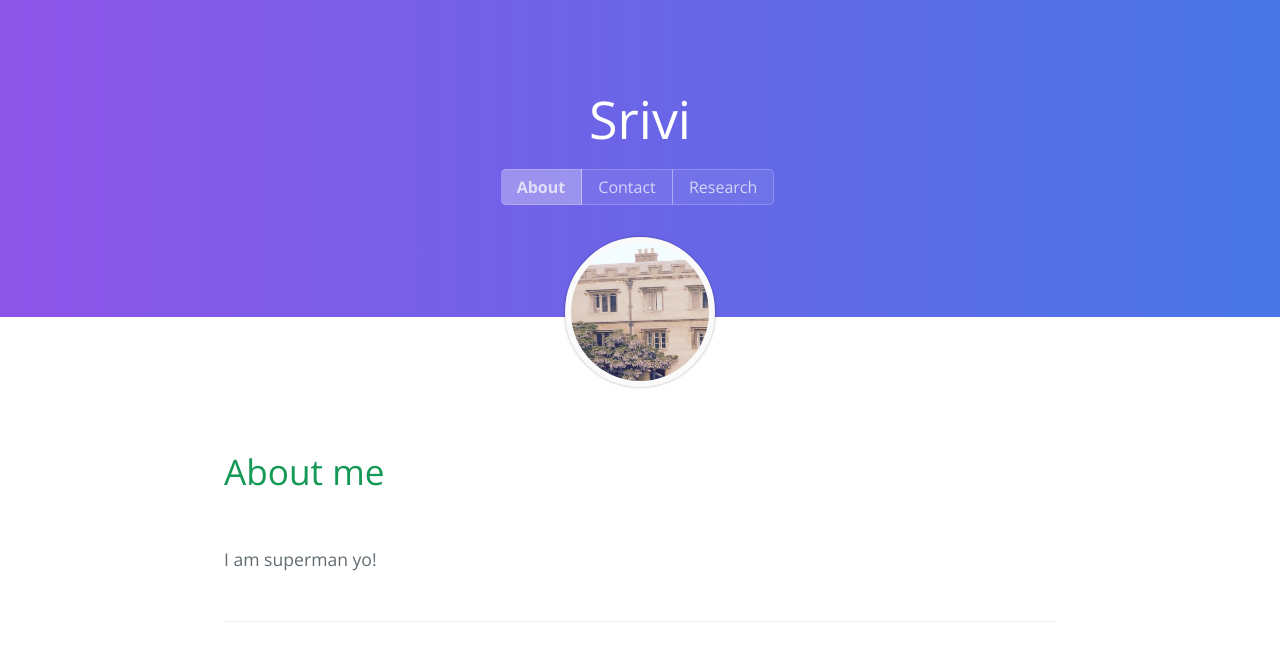
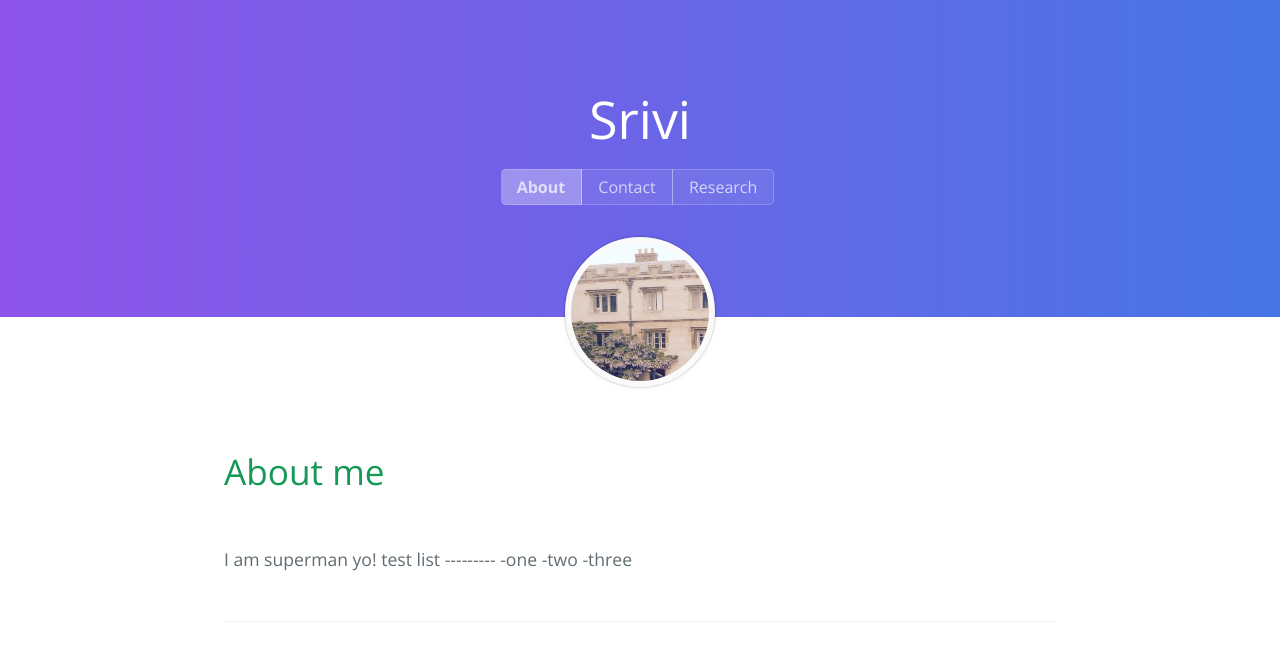
Before and after one commit to srivig/srivig.github.io, a Jekyll site: the page built from index.html, in a window 1280 px wide. Shown: the top 661 px of the page. Built offline with Jekyll 4.4.1, drawn with Linux system fonts in a browser that asks for light colours; the list of posts is cut into pages by our own code.

Commit message:
Update index.html

```diff
--- a/index.html
+++ b/index.html
@@ -6,5 +6,9 @@ title: {{ site.name }}
 <div id="home">
   <h1>About me </h1>
   I am superman yo!
-
+test list
+---------
+-one
+-two
+-three
 </div>
```
